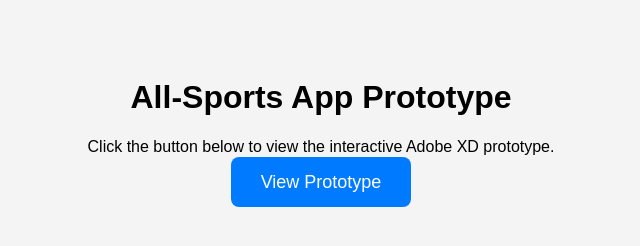
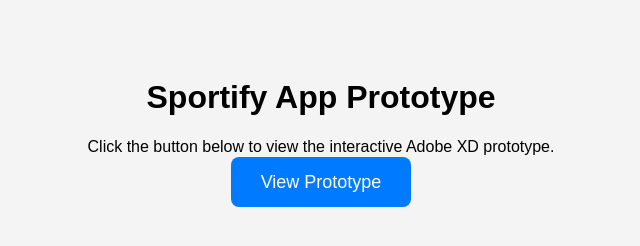
Before and after one commit to feliciajayasaputra/UX-Design-Project, a plain HTML site: page index.html in a window 1280 px wide. Shown: the whole page, without its empty margins (319-959 px from the left). Drawn offline with Linux system fonts and the light colour scheme.

Commit message:
Update index.html

```diff
--- a/index.html
+++ b/index.html
@@ -24,7 +24,7 @@
     </style>
   </head>
   <body>
-    <h1>All-Sports App Prototype</h1>
+    <h1>Sportify App Prototype</h1>
     <p>Click the button below to view the interactive Adobe XD prototype.</p>
     <a class="button" href="https://xd.adobe.com/view/3eb696dd-7a2f-46c1-964b-df7911ac1206-6be5/?fullscreen&hints=off" target="_blank">
       View Prototype
```
